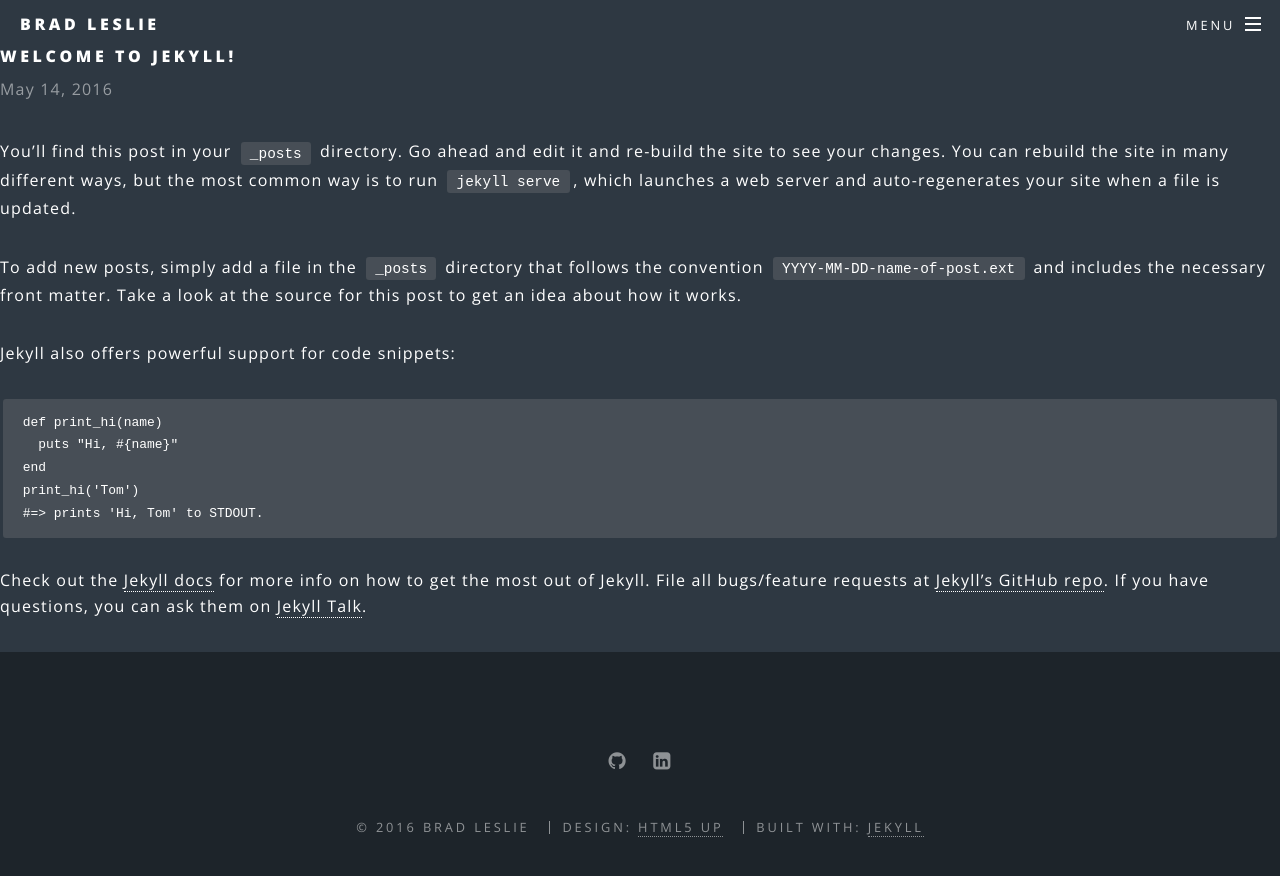
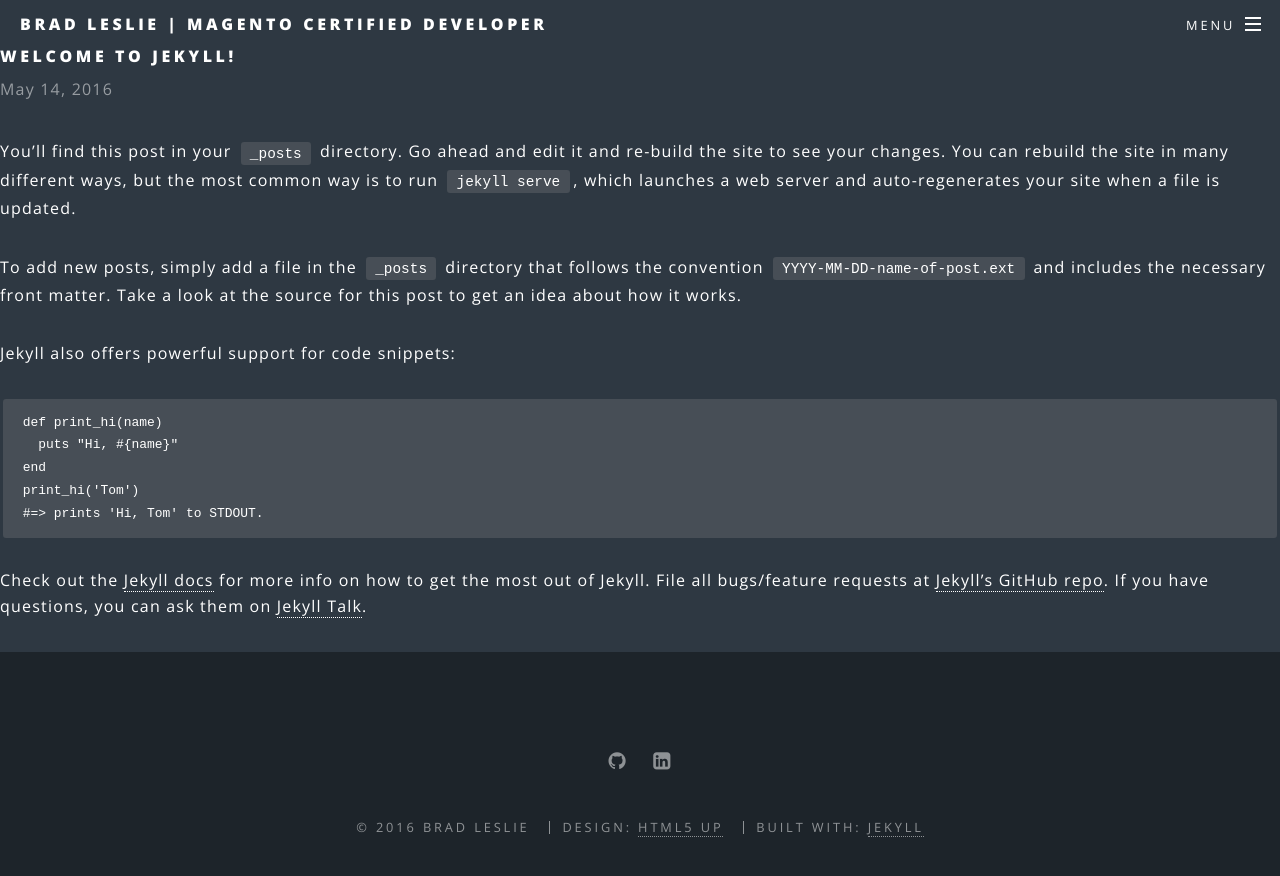
Before and after one commit to bpleslie/bpleslie.github.io, a Jekyll site: the page built from _posts/2016-05-14-welcome-to-jekyll.markdown, in a window 1280 px wide and 930 px high. Shown: the top 876 px of the window. Built offline with Jekyll 4.4.1, drawn with Linux system fonts in a browser that asks for light colours.

Commit message:
Update config: title and url

```diff
--- a/_config.yml
+++ b/_config.yml
@@ -2,14 +2,14 @@
 #
 
 # Site settings
-title: Brad Leslie
+title: Brad Leslie | Magento Certified Developer
 description: |
   Anything but average.
 owner: Brad Leslie # or company name
 first_published: 2016 # if migrating another site, the year of your first publish
 email: me@brad-leslie.com
 baseurl: "" # the subpath of your site, e.g. /blog
-url: "http://dev.jekyll.com" # the base hostname & protocol for your site
+url: "http://www.brad-leslie.com" # the base hostname & protocol for your site
 social:
   twitter:
   github: https://github.com/bpleslie
```
